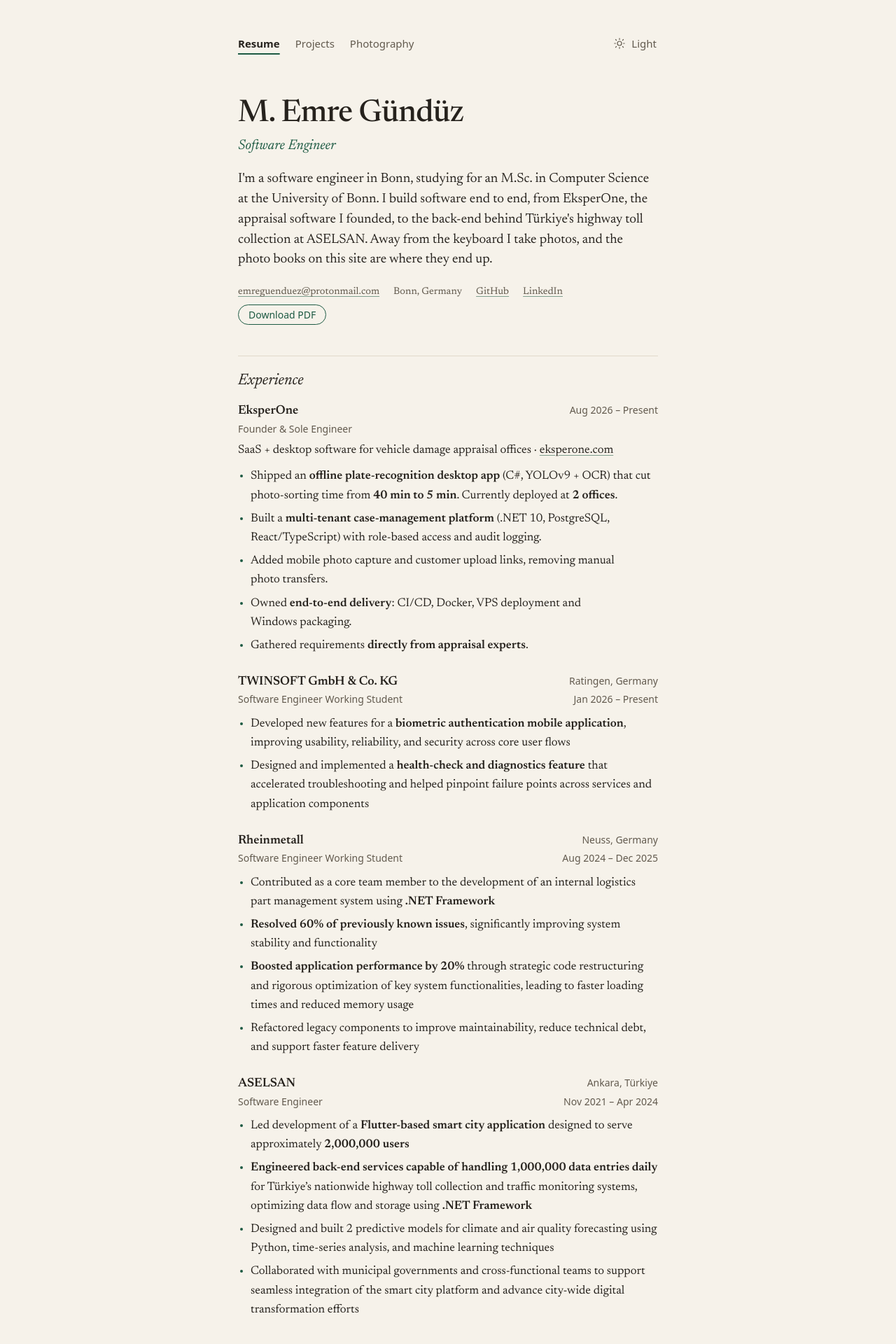
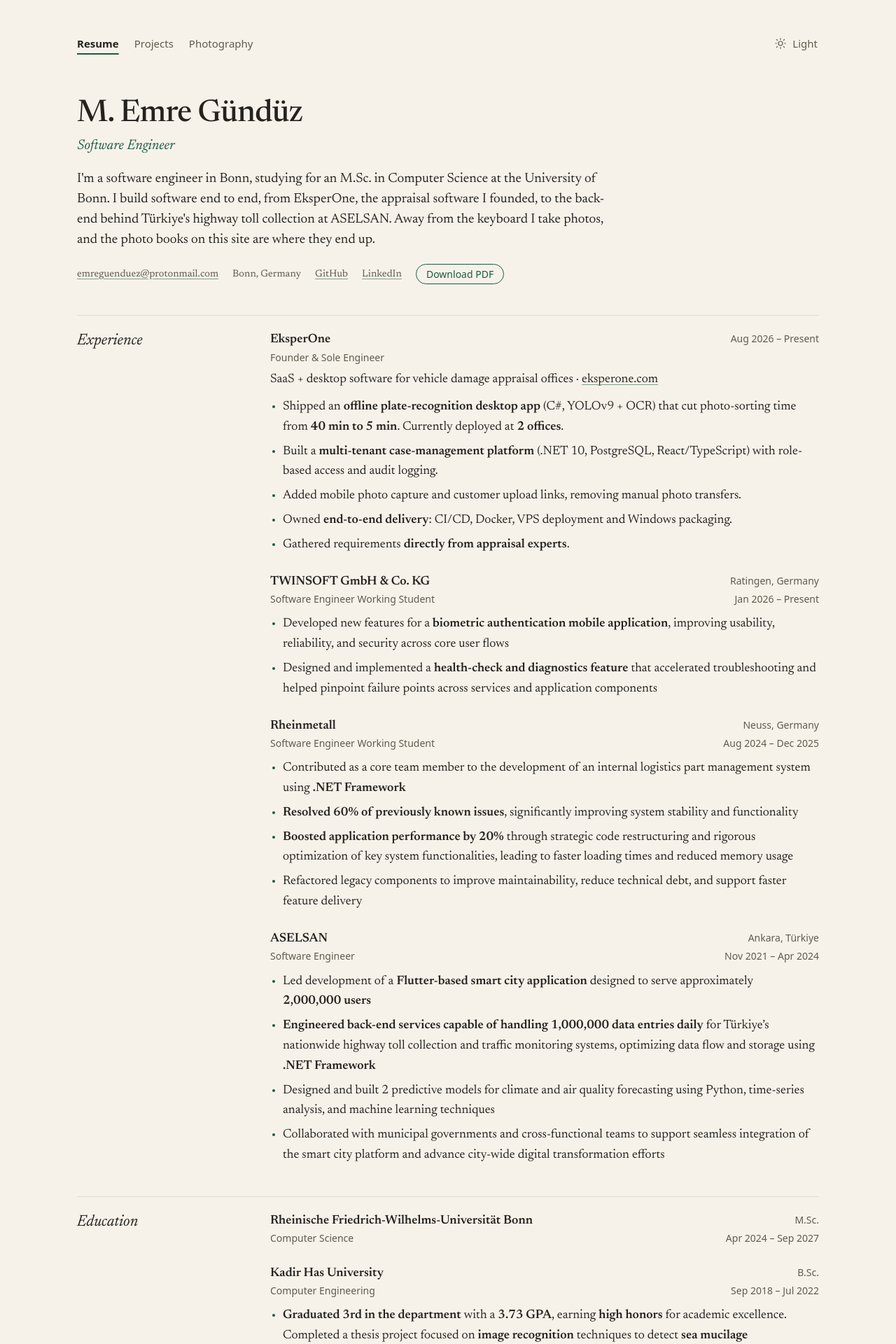
Before and after one commit to emreguenduez/emreguenduez.github.io, a Jekyll site: the page built from index.html, in a window 1280 px wide. Shown: the top 1920 px of the page at 70% size. Built offline with Jekyll 4.4.1, drawn with Linux system fonts in a browser that asks for light colours.

Commit message:
Use the photography width on every page, with a title column for the resume and projects
Co-Authored-By: Claude Opus 5.5 <noreply@anthropic.com>

```diff
--- a/index.html
+++ b/index.html
@@ -8,8 +8,10 @@
 {%- if site.data.books.size > 0 %}
 <section class="shelf-peek" aria-labelledby="peek-title">
   <h2 id="peek-title">Photo books</h2>
-  <div class="books" id="peek"></div>
-  <p class="more meta"><a href="{{ '/photography/' | relative_url }}">All photo books</a></p>
+  <div class="sec-body">
+    <div class="books" id="peek"></div>
+    <p class="more meta"><a href="{{ '/photography/' | relative_url }}">All photo books</a></p>
+  </div>
 </section>
 <script id="books-data" type="application/json">{{ site.data.books | jsonify | replace: "</", "<\/" }}</script>
 <script src="{{ '/book.js' | relative_url }}"></script>
--- a/resume.js
+++ b/resume.js
@@ -57,11 +57,12 @@ function renderResume(root, cv, { downloadButton = true } = {}) {
     const items = s.items || [];
     if (!items.length) return;
     const sec = resumeEl('section');
-    sec.append(resumeEl('h2', '', s.title));
+    const body = resumeEl('div', 'sec-body'); // a column of its own beside the title on wide screens
+    sec.append(resumeEl('h2', '', s.title), body);
     if (s.type === 'tags') {
       const ul = resumeEl('ul', 'tags');
       items.filter(Boolean).forEach(t => ul.append(resumeEl('li', '', t)));
-      sec.append(ul);
+      body.append(ul);
     } else if (s.type === 'pairs') {
       const grid = resumeEl('div', 'langs');
       items.forEach(p => {
@@ -69,7 +70,7 @@ function renderResume(root, cv, { downloadButton = true } = {}) {
         d.append(resumeEl('strong', '', p.title), resumeEl('span', 'meta', p.right));
         grid.append(d);
       });
-      sec.append(grid);
+      body.append(grid);
     } else {
       items.forEach(it => {
         const item = resumeEl('div', 'item');
@@ -82,7 +83,7 @@ function renderResume(root, cv, { downloadButton = true } = {}) {
           bullets.forEach(b => { const li = resumeEl('li'); li.append(resumeInline(b)); ul.append(li); });
           item.append(ul);
         }
-        sec.append(item);
+        body.append(item);
       });
     }
     parts.push(sec);
--- a/style.css
+++ b/style.css
@@ -67,7 +67,7 @@ body {
 ::selection { background: color-mix(in srgb, var(--accent) 22%, transparent); }
 input, textarea { caret-color: var(--accent); }
 :focus-visible { outline: 2px solid var(--accent); outline-offset: 3px; border-radius: 2px; }
-main { max-width: 640px; margin: 0 auto; padding: 40px max(20px, env(safe-area-inset-right)) 0 max(20px, env(safe-area-inset-left)); }
+main { max-width: 1100px; margin: 0 auto; padding: 40px max(20px, env(safe-area-inset-right)) 0 max(20px, env(safe-area-inset-left)); }
 a { color: inherit; text-decoration-color: color-mix(in srgb, var(--accent) 55%, transparent); text-decoration-thickness: 1px; text-underline-offset: 3px; }
 a:hover { color: var(--accent); text-decoration-color: var(--accent); }
 h1, h2, h3 { text-wrap: balance; }
@@ -146,13 +146,11 @@ nav a[aria-current] { color: var(--text); font-weight: 600; text-decoration: und
 .theme:hover { color: var(--text); }
 .theme svg { width: 18px; height: 18px; }
 footer {
-  max-width: 640px; margin: 88px auto 0; padding: 22px max(20px, env(safe-area-inset-right)) max(40px, env(safe-area-inset-bottom)) max(20px, env(safe-area-inset-left)); border-top: 1px solid var(--line);
+  width: min(1060px, 100% - 2 * max(20px, env(safe-area-inset-left), env(safe-area-inset-right))); margin: 88px auto 0; padding: 22px 0 max(40px, env(safe-area-inset-bottom)); border-top: 1px solid var(--line);
   display: flex; flex-wrap: wrap; align-items: center; justify-content: space-between; gap: 8px 24px; font-size: 0.875rem; color: var(--muted);
 }
 footer nav { margin: 0; gap: 4px 18px; font-size: inherit; }
 footer nav a { padding: 6px 0; }
-main.wide { max-width: 1100px; }
-main.wide + footer { max-width: 1100px; }
 .page-title { margin: 0; font-size: 2.75rem; font-weight: 500; line-height: 1.05; letter-spacing: -0.015em; }
 .lead { color: var(--muted); margin: 10px 0 40px; font-size: 1.2rem; font-style: italic; max-width: 34em; }
 .empty { color: var(--muted); font-style: italic; }
@@ -430,3 +428,18 @@ main.wide + footer { max-width: 1100px; }
 .admin .choice button { flex: 1; border: 0; border-radius: 6px; padding: 6px 4px; min-height: 36px; font-size: 0.8125rem; color: var(--muted); background: none; }
 .admin .choice button:hover:not(:disabled) { background: none; color: var(--text); }
 .admin .choice button[aria-pressed="true"] { background: var(--accent); color: var(--bg); }
+
+/* Every page shares the photography width. To keep lines readable at that width,
+   section titles take a left column (like a printed CV) and the content runs beside them. */
+@media screen and (min-width: 900px) {
+  body { font-size: 1.125rem; }
+  header .intro { max-width: 40em; }
+  main > #resume > section, main > .shelf-peek { display: grid; grid-template-columns: 220px minmax(0, 1fr); column-gap: 56px; }
+  main > #resume > section > h2, main > .shelf-peek > h2 { margin: 0; padding-top: 1px; }
+  .shelf-peek .books { grid-template-columns: repeat(auto-fill, minmax(150px, 1fr)); }
+  .project { grid-template-columns: 220px minmax(0, 1fr); column-gap: 56px; }
+  .project:has(> img) { grid-template-columns: 220px minmax(0, 1fr) 200px; }
+  .project > .row { grid-column: 1; grid-row: 1 / span 4; flex-direction: column; justify-content: flex-start; align-items: flex-start; gap: 4px; }
+  .project > :not(.row):not(img) { grid-column: 2; }
+  .project img { grid-column: 3; width: 100%; }
+}
```
